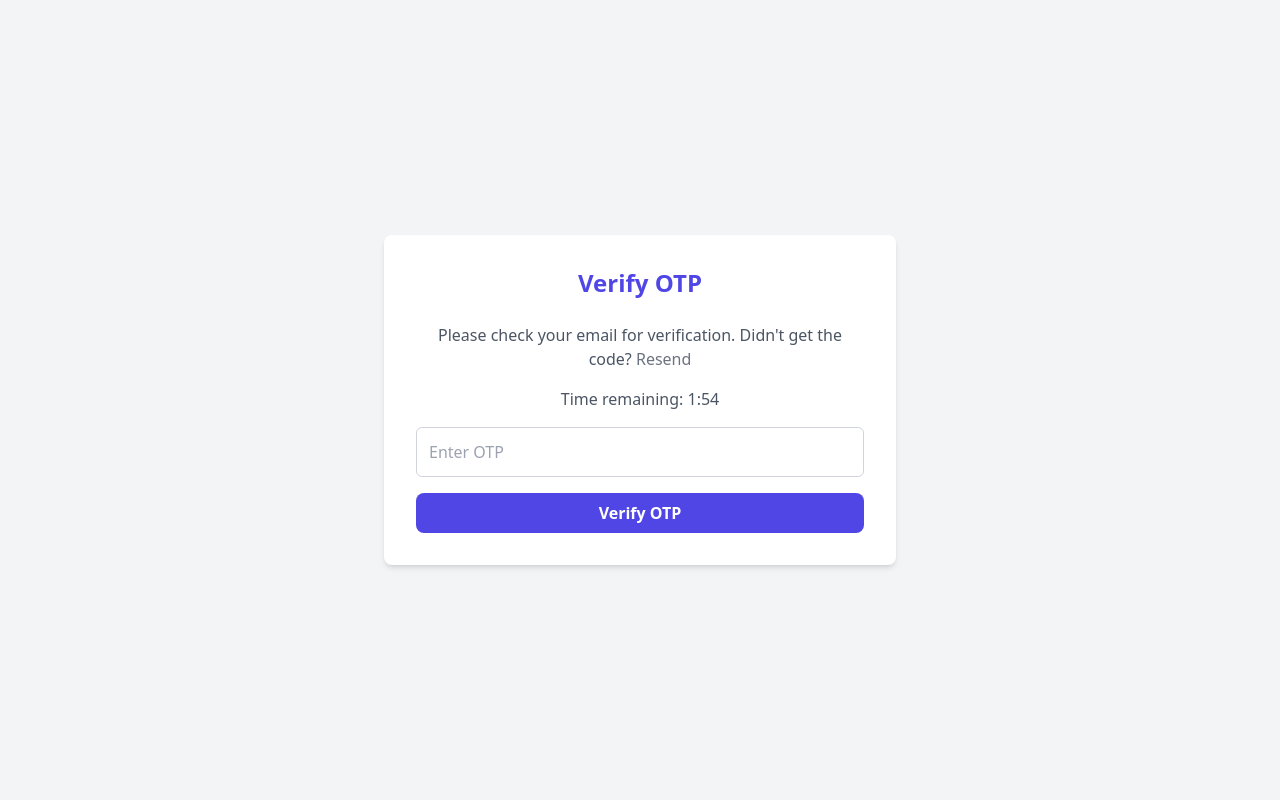
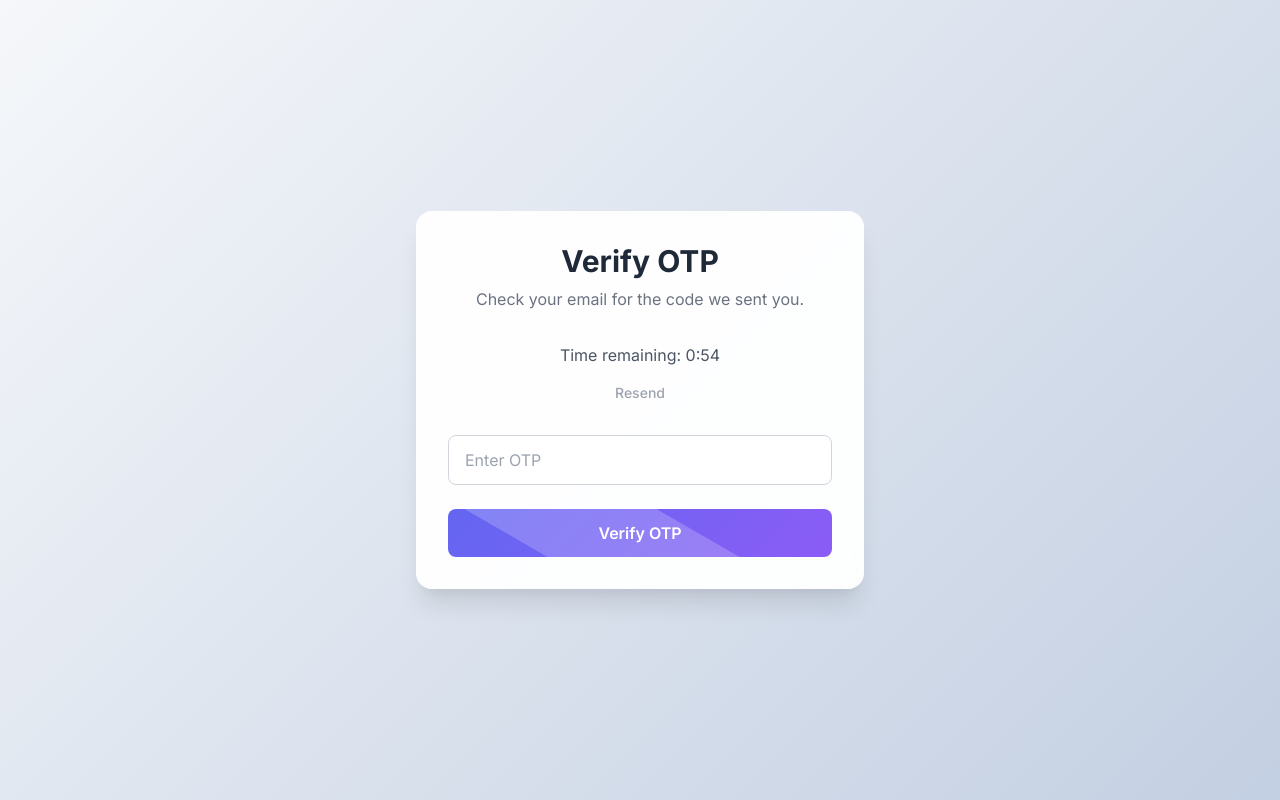
Before and after one commit to plngl/HandyLink, a PHP site: page /handylink/otp_verification.php in a window 1280 px wide. Run offline with PHP 8.4, Linux system fonts and the light colour scheme; some libraries are stand-ins or nearby versions.

Commit message:
update the otp ui

```diff
--- a/views/otp_verification.php
+++ b/views/otp_verification.php
@@ -11,48 +11,116 @@ if (session_status() === PHP_SESSION_NONE) {
     <title>Verify OTP</title>
     <script src="https://cdn.tailwindcss.com"></script>
     <script src="https://cdn.jsdelivr.net/npm/sweetalert2@11"></script>
+    <link rel="stylesheet" href="https://cdnjs.cloudflare.com/ajax/libs/font-awesome/6.4.0/css/all.min.css">
+    <style>
+        @import url('https://fonts.googleapis.com/css2?family=Inter:wght@300;400;500;600;700&display=swap');
 
+        body {
+            font-family: 'Inter', sans-serif;
+            background: linear-gradient(135deg, #f5f7fa 0%, #c3cfe2 100%);
+        }
+
+        .otp-card {
+            box-shadow: 0 20px 25px -5px rgba(0, 0, 0, 0.1), 0 10px 10px -5px rgba(0, 0, 0, 0.04);
+            border-radius: 16px;
+            background: rgba(255, 255, 255, 0.95);
+            backdrop-filter: blur(10px);
+        }
+
+        .btn-verify {
+            background: linear-gradient(135deg, #6366f1, #8b5cf6);
+            transition: all 0.3s ease;
+            position: relative;
+            overflow: hidden;
+        }
+
+        .btn-verify:hover {
+            background: linear-gradient(135deg, #4f46e5, #7c3aed);
+            transform: translateY(-2px);
+        }
+
+        .btn-verify:active {
+            transform: translateY(0);
+        }
+
+        .btn-verify::after {
+            content: '';
+            position: absolute;
+            top: -50%;
+            left: -60%;
+            width: 200%;
+            height: 200%;
+            background: rgba(255, 255, 255, 0.2);
+            transform: rotate(30deg);
+            transition: all 0.3s;
+        }
+
+        .btn-verify:hover::after {
+            left: 100%;
+        }
+
+        .animate-fade-in {
+            animation: fadeIn 0.5s ease-out;
+        }
+
+        @keyframes fadeIn {
+            from {
+                opacity: 0;
+                transform: translateY(20px);
+            }
+            to {
+                opacity: 1;
+                transform: translateY(0);
+            }
+        }
+    </style>
 </head>
-<body class="bg-gray-100 flex items-center justify-center min-h-screen">
-    <div class="bg-white p-8 rounded-lg shadow-md w-full max-w-lg">
-        <h2 class="text-2xl font-semibold mb-6 text-center text-indigo-600">Verify OTP</h2>
+<body class="flex items-center justify-center min-h-screen p-4">
+    <div class="otp-card w-full max-w-md p-8 animate-fade-in">
+        <div class="text-center mb-8">
+            <h1 class="text-3xl font-bold text-gray-800 mb-2">Verify OTP</h1>
+            <p class="text-gray-500">Check your email for the code we sent you.</p>
+        </div>
 
-        <!-- Informative message and resend button -->
-        <p class="text-center text-gray-600 mb-4">Please check your email for verification. Didn't get the code?
-            <button id="resendOtpBtn" class="text-gray-500 cursor-not-allowed" disabled>Resend</button>
-        </p>
+        <div class="flex flex-col items-center justify-center mb-6">
+            <p id="timer" class="text-gray-600 mb-2">Time remaining: 2:00</p>
+            <button id="resendOtpBtn"
+                    class="text-gray-400 cursor-not-allowed flex items-center gap-2 px-4 py-2  rounded-md text-sm font-medium transition disabled:cursor-not-allowed disabled:text-gray-400"
+                    disabled>
+                <span id="resendText">Resend</span>
+                <span id="resendSpinner" class="hidden"><i class="fas fa-spinner fa-spin"></i></span>
+            </button>
+        </div>
 
-        <!-- Timer -->
-        <p id="timer" class="text-center text-gray-600 mb-4">Time remaining: 2:00</p>
 
-        <form id="otp-form" action="../controllers/OtpController.php" method="POST">
-            <input type="hidden" name="activation_code" value="">
-
-            <div class="input-container mb-4">
-                <input id="otpInput" type="text" name="otp" class="w-full p-3 border border-gray-300 rounded-md focus:outline-none focus:ring-2 focus:ring-blue-400" placeholder="Enter OTP" required>
+        <form id="otp-form" class="space-y-6">
+            <div class="relative">
+                <input id="otpInput" type="text" name="otp"
+                       class="w-full px-4 py-3 border border-gray-300 rounded-lg focus:outline-none focus:ring-2 focus:ring-indigo-400"
+                       placeholder="Enter OTP" required>
             </div>
 
-            <button id="verifyOtpBtn" type="submit" class="w-full py-2 bg-indigo-600 text-white font-semibold rounded-lg">Verify OTP</button>
+            <button id="verifyOtpBtn" type="submit"
+                    class="btn-verify w-full py-3 rounded-lg text-white font-semibold relative">
+                <span>Verify OTP</span>
+            </button>
         </form>
-
     </div>
 
     <script>
-        // Timer logic for 2 minutes countdown
         let timer;
-        let minutes = 2; // 2 minutes
+        let minutes = 1;
         let seconds = 0;
 
         function startTimer() {
-            timer = setInterval(function() {
+            timer = setInterval(function () {
                 if (seconds === 0) {
                     if (minutes === 0) {
                         clearInterval(timer);
-                        // Enable the resend button and change color to indigo
                         const resendBtn = document.getElementById('resendOtpBtn');
-                        resendBtn.disabled = false; // Remove the disabled attribute
-                        resendBtn.classList.remove('text-gray-500', 'cursor-not-allowed'); // Remove grey and disabled styles
-                        resendBtn.classList.add('text-indigo-600'); // Add indigo color
+                        resendBtn.disabled = false;
+                        resendBtn.classList.remove('text-gray-400', 'cursor-not-allowed');
+                        resendBtn.classList.add('text-indigo-600');
                         document.getElementById('timer').innerHTML = "You can now resend the OTP.";
                     } else {
                         minutes--;
@@ -68,9 +136,8 @@ if (session_status() === PHP_SESSION_NONE) {
 
         window.onload = startTimer;
 
-        // Verify OTP
         document.getElementById("verifyOtpBtn").addEventListener("click", function (event) {
-            event.preventDefault(); // Prevent form submission
+            event.preventDefault();
 
             var user_id = '<?php echo $_SESSION['user_id'] ?? ''; ?>';
             var otp = document.getElementById('otpInput').value;
@@ -86,28 +153,41 @@ if (session_status() === PHP_SESSION_NONE) {
             })
             .then(response => response.json())
             .then(data => {
-                console.log("Response received:", data);
-
                 if (data.success) {
                     Swal.fire({
                         icon: 'success',
-                        title: 'Success',
+                        title: 'Verified!',
                         text: data.message,
-                        confirmButtonText: 'OK'
+                        confirmButtonColor: '#6366f1'
                     }).then(() => {
                         window.location.href = 'login.php';
                     });
                 } else {
-                    Swal.fire('Error', data.error, 'error');
+                    Swal.fire({
+                        icon: 'error',
+                        title: 'Invalid OTP',
+                        text: data.error,
+                        confirmButtonColor: '#6366f1'
+                    });
                 }
             })
             .catch(error => {
-                console.error("Fetch error:", error);
+                Swal.fire('Error', 'Something went wrong. Try again.', 'error');
+                console.error(error);
             });
         });
 
-        // Resend OTP
         document.getElementById('resendOtpBtn').addEventListener('click', function () {
+            const resendBtn = this;
+            const resendText = document.getElementById('resendText');
+            const resendSpinner = document.getElementById('resendSpinner');
+
+            // Show loading spinner
+            resendText.textContent = "Sending...";
+            resendSpinner.classList.remove('hidden');
+            resendBtn.disabled = true;
+            resendBtn.classList.add('cursor-not-allowed', 'text-gray-400');
+
             var user_id = '<?php echo $_SESSION['user_id'] ?? ''; ?>';
             var email = '<?php echo $_SESSION['user_email'] ?? ''; ?>';
 
@@ -123,12 +203,29 @@ if (session_status() === PHP_SESSION_NONE) {
             .then(data => {
                 if (data.success) {
                     Swal.fire('Success', data.message, 'success');
+                    // Reset timer
+                    minutes = 2;
+                    seconds = 0;
+                    startTimer();
                 } else {
                     Swal.fire('Error', data.error, 'error');
                 }
+            })
+            .catch(() => {
+                Swal.fire('Error', 'Something went wrong.', 'error');
+            })
+            .finally(() => {
+                // Restore button after 2s delay to simulate process
+                setTimeout(() => {
+                    resendText.textContent = "Resend";
+                    resendSpinner.classList.add('hidden');
+                    resendBtn.disabled = true;
+                    resendBtn.classList.remove('text-indigo-600');
+                    resendBtn.classList.add('text-gray-400');
+                }, 2000);
             });
         });
+
     </script>
-
 </body>
 </html>
```
